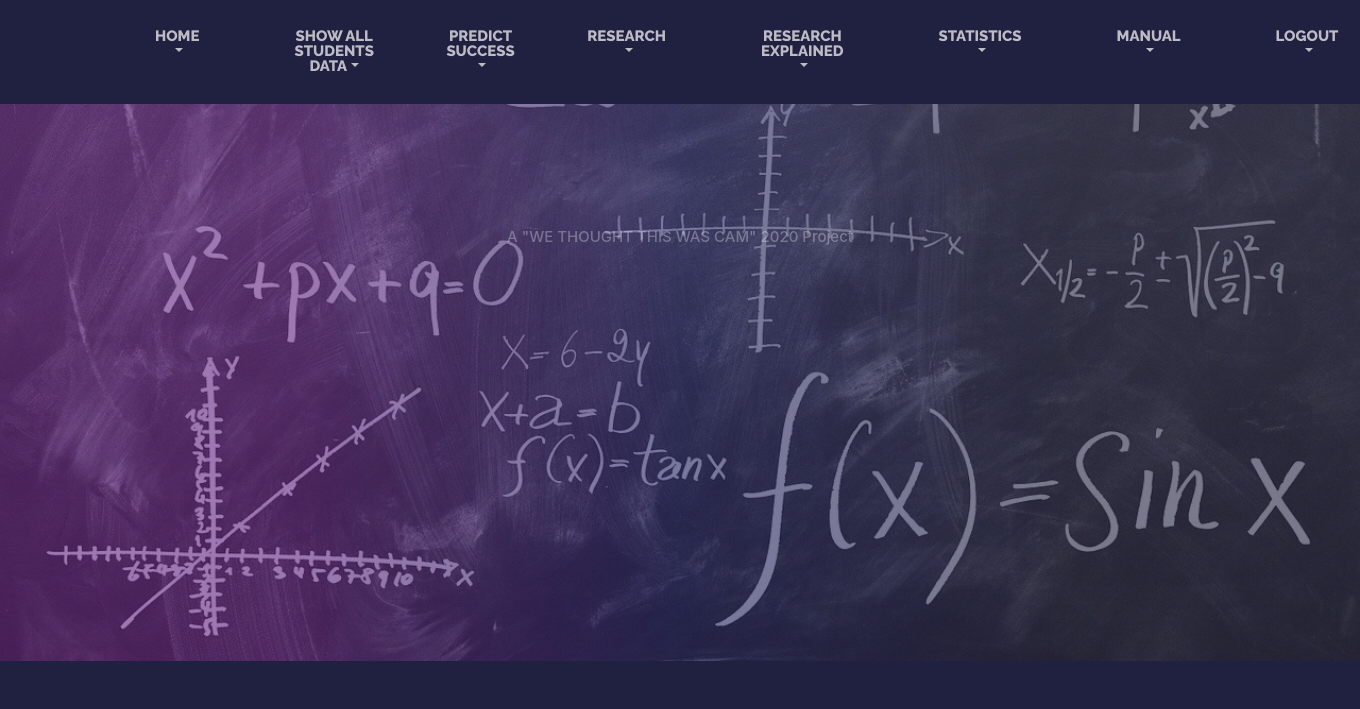
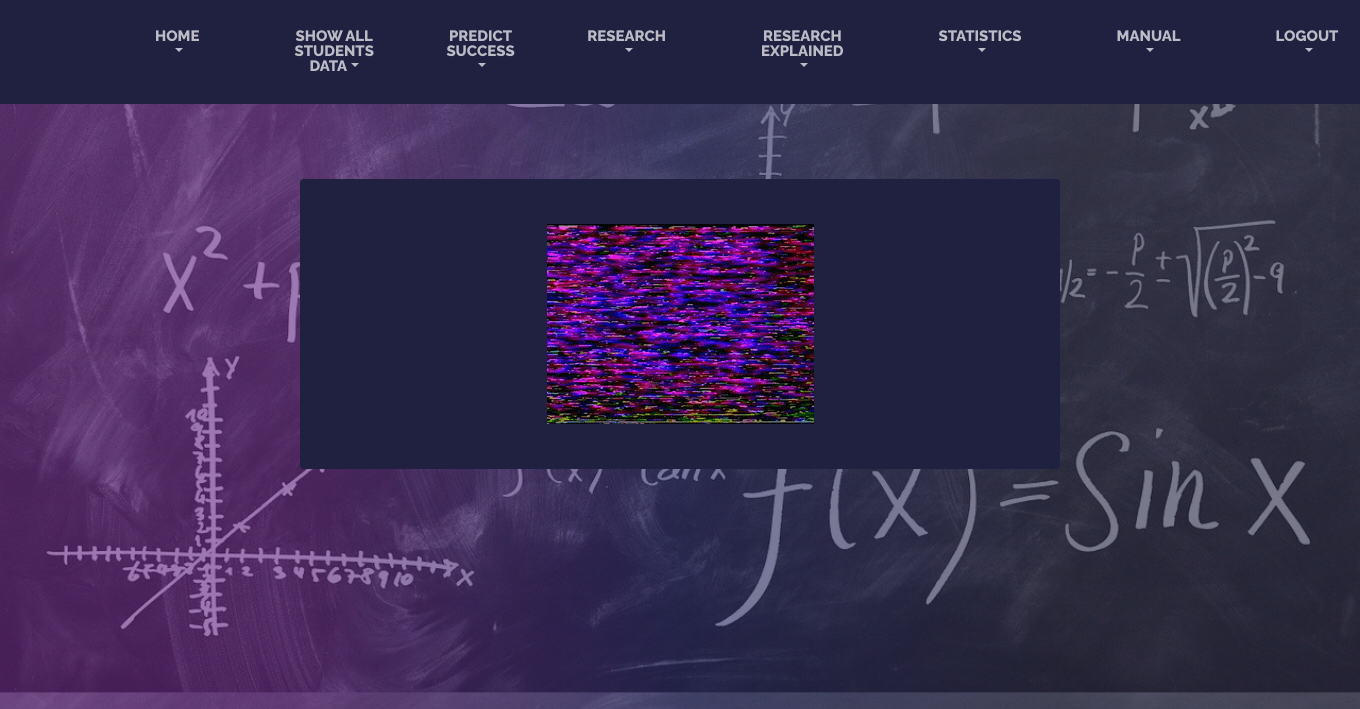
Before and after one commit to NicMuir/Software_Design_Project-2020, a Django app: template templates/student_predictor/Manual.html in a window 1360 px wide. Shown: the part 214-923 px from the top of the page. Before the commit the page ends 875 px from the top, so only its background shows below. Run offline with Django 3.2, Linux system fonts and the light colour scheme; the template is opened without the code that fills it, so the values that code supplies are empty; some libraries are stand-ins or nearby versions.

Commit message:
Manual stuff

```diff
--- a/static/css/parallex.css
+++ b/static/css/parallex.css
@@ -30,6 +30,13 @@ body, html {
   background-image: url(http://127.0.0.1:8000/static/img/wits4.png);
   min-height: 400px;
 }
+
+.manimg-1 {
+  background-image: url("http://127.0.0.1:8000/static/img/test.gif") no-repeat 5px 3px;
+
+  min-height: 100%;
+}
+
 
 .caption {
   position: absolute;
--- a/templates/student_predictor/Manual.html
+++ b/templates/student_predictor/Manual.html
@@ -7,7 +7,7 @@
 {#    There is no file that corresponds to this...#}
 <link href="{% static 'css/w3.css' %}" rel="stylesheet" >
 <link href="{% static 'css/bootstrap.css' %} " rel="stylesheet">
-<link href="{% static 'css/parallex.css' %}" rel = "stylesheet">
+<link href="{% static 'css/parallex.css' %}" rel="stylesheet" >
 <link href="{% static 'css/standard-site.css' %}" rel="stylesheet" >
 
     <title>Research</title>
@@ -17,6 +17,10 @@
     <!-------------------------------------------Navigation Section-------------------------------------->
     {% include "includes/navbar.html" %}
     <!--------------------------------------------Mid Section/Page Content-------------------------------------->
-    {% include "includes/footer.html" %}
+  <div class = "intro-text left-0 text-center bg-faded p-5 rounded margin-predict">
+      <img src = "http://127.0.0.1:8000/static/img/test.gif" loop=infinite>
+  </div>
+
+  {% include "includes/footer.html" %}
 </body>
 </html>
```
Also changed, not shown: static/img/test.gif (added), 3 other files.
